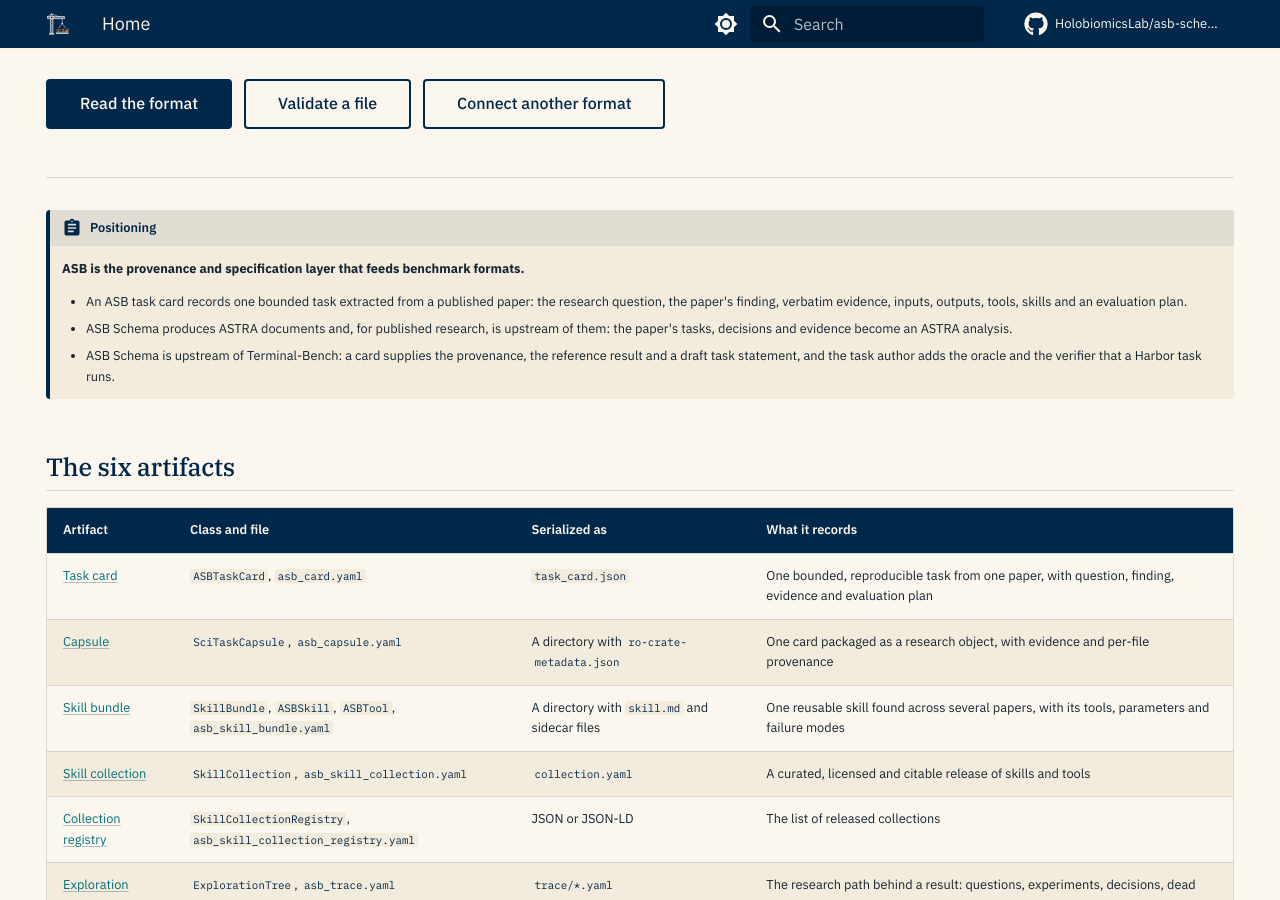
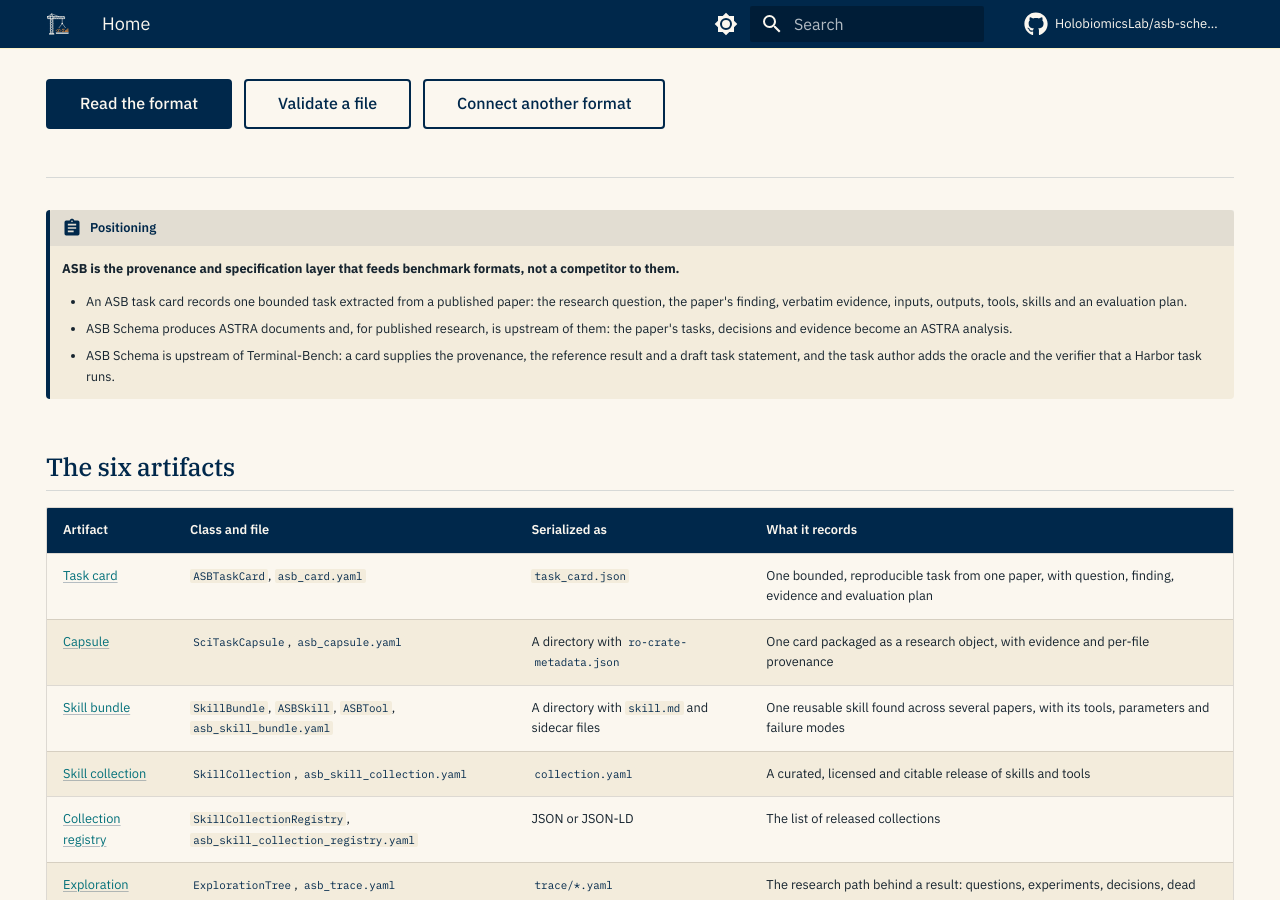
Before and after one commit to HolobiomicsLab/asb-schema, an MkDocs documentation site: the page built from docs/index.md, in a window 1280 px wide and 900 px high, scrolled down 446 px. Built offline with MkDocs 1.6.1 and Material for MkDocs 9.7.7, drawn with Linux system fonts in a browser that asks for light colours; comment, search, counter and statistics services are not loaded.

Commit message:
Keep the positioning sentence in full
The clause states the layer's relation to benchmark formats; it is the
maintainer's wording for the README.

Co-Authored-By: Claude Fable 5.1 <noreply@anthropic.com>

```diff
--- a/docs/index.md
+++ b/docs/index.md
@@ -22,7 +22,7 @@ hide:
 
 !!! abstract "Positioning"
 
-    **ASB is the provenance and specification layer that feeds benchmark formats.**
+    **ASB is the provenance and specification layer that feeds benchmark formats, not a competitor to them.**
 
     - An ASB task card records one bounded task extracted from a published paper: the research question, the paper's finding, verbatim evidence, inputs, outputs, tools, skills and an evaluation plan.
     - ASB Schema produces ASTRA documents and, for published research, is upstream of them: the paper's tasks, decisions and evidence become an ASTRA analysis.
```
Also changed, not shown: README.md (+1 -1 lines), docs/interop/index.md (+1 -1 lines).
